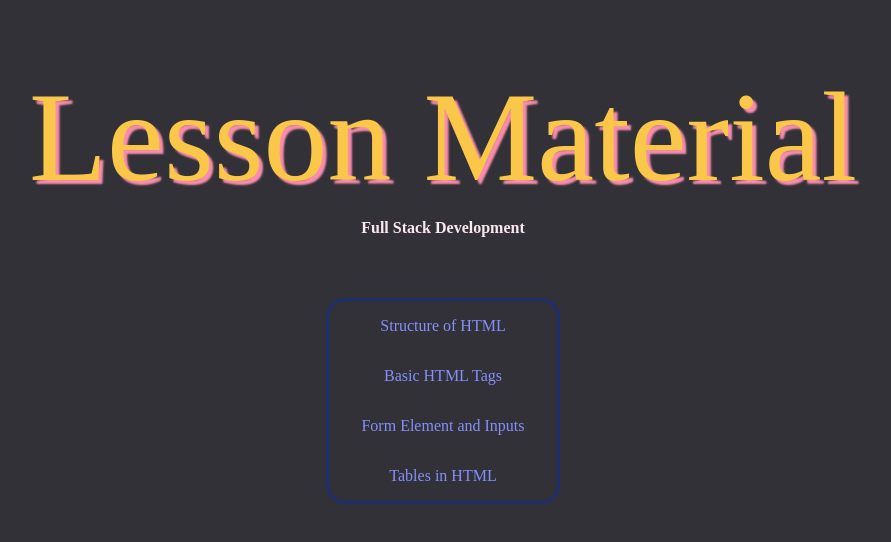
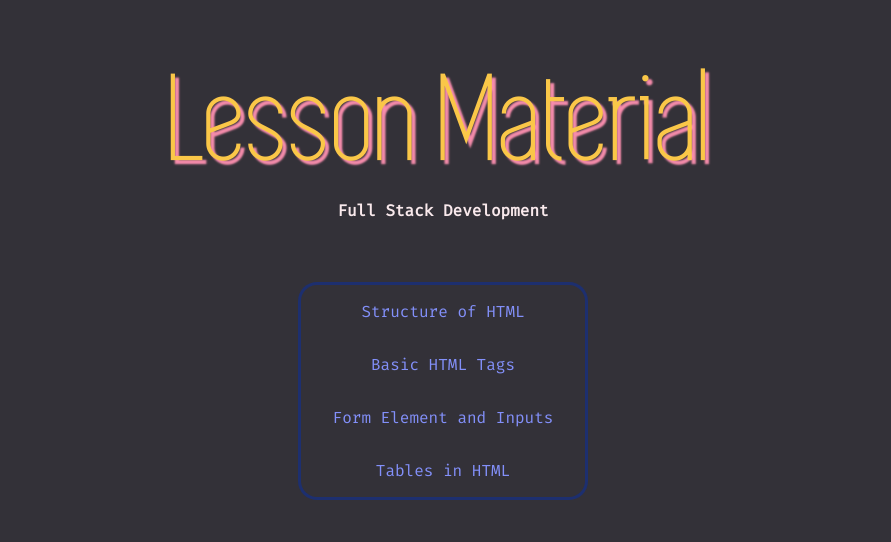
Before and after one commit to Neopentene/Full-Stack-Development-Lessons, a plain HTML site: page index.html in a window 1280 px wide. Shown: the whole page, without its empty margins (197-1088 px from the left). Drawn offline with Linux system fonts and the light colour scheme; the site is published under a folder, as on GitHub Pages, so addresses that start at the root find nothing.

Commit message:
font support

```diff
--- a/styles/theme.css
+++ b/styles/theme.css
@@ -21,12 +21,12 @@
 
 @font-face {
   font-family: Simplifica;
-  src: url("/fonts/Simplifica.ttf");
+  src: url("../fonts/Simplifica.ttf");
 }
 
 @font-face {
   font-family: Fira Code;
-  src: url("/fonts/FiraCode.ttf");
+  src: url("../fonts/FiraCode.ttf");
 }
 
 :root {
```
